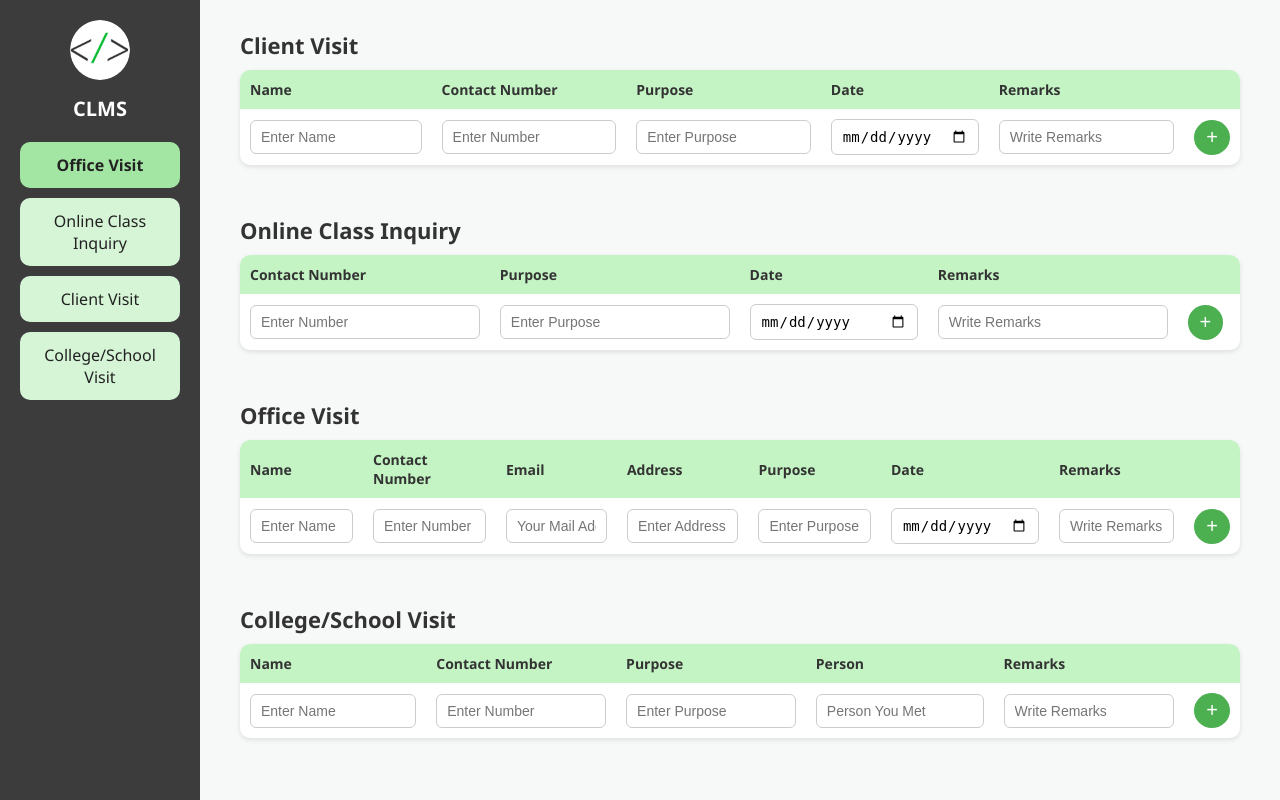
After one commit to RupSagarGautam/CLMS, a Django app: template templates/pages/staff/visit_dashboard.html in a window 1280 px wide. The commit adds this page. Run offline with Django 5.2, Linux system fonts and the light colour scheme; the template is opened without the code that fills it, so the values that code supplies are empty.

Commit message:
push code

```diff
--- /dev/null
+++ b/static/css/clms.css
@@ -0,0 +1,130 @@
+/* Reset */
+* {
+  margin: 0;
+  padding: 0;
+  box-sizing: border-box;
+}
+
+body {
+  font-family: 'Segoe UI', sans-serif;
+  background-color: #f7f9f8;
+  color: #333;
+}
+
+.container {
+  display: flex;
+  height: 100vh;
+  overflow: hidden;
+}
+
+/* Sidebar */
+.sidebar {
+  width: 200px;
+  background-color: #3c3c3c;
+  color: white;
+  padding: 20px;
+  display: flex;
+  flex-direction: column;
+  align-items: center;
+}
+
+.sidebar .logo {
+  margin-bottom: 10px;
+}
+
+.sidebar h2 {
+  font-size: 20px;
+  margin-bottom: 20px;
+  font-weight: bold;
+}
+
+.sidebar ul {
+  list-style: none;
+  width: 100%;
+  padding: 0;
+}
+
+.sidebar ul li {
+  padding: 12px;
+  background-color: #d6f5d6;
+  color: #222;
+  border-radius: 10px;
+  text-align: center;
+  margin-bottom: 10px;
+  cursor: pointer;
+  transition: background-color 0.3s ease;
+}
+
+.sidebar ul li:hover {
+  background-color: #b4eeb4;
+}
+
+.sidebar ul li.active {
+  background-color: #a3e6a3;
+  font-weight: bold;
+}
+
+/* Main Content */
+.main-content {
+  flex: 1;
+  padding: 30px 40px;
+  overflow-y: auto;
+}
+
+h3 {
+  margin-bottom: 10px;
+  font-size: 22px;
+}
+
+/* Form Section */
+section {
+  margin-bottom: 50px;
+}
+
+/* Table Styling */
+table {
+  width: 100%;
+  border-collapse: collapse;
+  margin-bottom: 20px;
+  background-color: #fff;
+  border-radius: 10px;
+  overflow: hidden;
+  box-shadow: 0 2px 5px rgba(0,0,0,0.1);
+}
+
+thead th {
+  background-color: #c4f4c4;
+  padding: 10px;
+  font-size: 14px;
+  font-weight: 600;
+  text-align: left;
+}
+
+tbody td {
+  padding: 10px;
+}
+
+input[type="text"],
+input[type="email"],
+input[type="date"] {
+  width: 100%;
+  padding: 8px 10px;
+  border: 1px solid #ccc;
+  border-radius: 6px;
+  font-size: 14px;
+}
+
+.add-btn {
+  background-color: #4CAF50;
+  color: white;
+  border: none;
+  font-size: 20px;
+  padding: 6px 12px;
+  border-radius: 50%;
+  cursor: pointer;
+  transition: background-color 0.3s ease;
+}
+
+.add-btn:hover {
+  background-color: #3ea83e;
+}
--- a/templates/pages/staff/Office_Visit.html
+++ b/templates/pages/staff/Office_Visit.html
@@ -10,7 +10,6 @@
     <div class="form-container">
         <h2 class="form-title">Office Visit</h2>
         <form action="" method="post">
-            {% csrf_token %}
             <label for="name">Name</label>
             <input type="text" id="name" name="name" placeholder="Enter full name" required>
 
@@ -24,7 +23,7 @@
             <input type="text" id="address" name="address" placeholder="Enter address" required>
 
             <label for="purpose">Purpose</label>
-            <textarea id="purpose" name="purpose" placeholder="Enter visit purpose" rows="4" required></textarea>
+            <input type="text" id="purpose" name="purpose" placeholder="Enter visit purpose" required>
 
             <label for="date">Date</label>
             <input type="date" id="date" name="date" required>
--- /dev/null
+++ b/templates/pages/staff/visit_dashboard.html
@@ -0,0 +1,158 @@
+{% load static %}
+<!DOCTYPE html>
+<html lang="en">
+<head>
+  <meta charset="UTF-8" />
+  <title>CLMS Dashboard</title>
+  <link rel="stylesheet" href="{% static 'css/clms.css' %}">
+
+
+</head>
+<body>
+  <div class="container">
+
+
+   <!-- Sidebar -->
+<div class="sidebar">
+  <div class="logo">
+    <img src="{% static 'assets/favicon.png' %}" alt="CLMS Logo" style="width: 60px; height: 60px; border-radius: 50%;">
+  </div>
+  <h2>CLMS</h2>
+  <ul>
+    <li class="active">Office Visit</li>
+    <li>Online Class Inquiry</li>
+    <li>Client Visit</li>
+    <li>College/School Visit</li>
+  </ul>
+</div>
+
+
+    <!-- Main Content -->
+    <div class="main-content">
+
+      <!-- Client Visit -->
+      <section>
+        <h3>Client Visit</h3>
+        <form method="POST" action="{% url 'add_client' %}">
+          {% csrf_token %}
+          <table>
+            <thead>
+              <tr>
+                <th>Name</th>
+                <th>Contact Number</th>
+                <th>Purpose</th>
+                <th>Date</th>
+                <th>Remarks</th>
+                <th></th>
+              </tr>
+            </thead>
+            <tbody>
+              <tr>
+                <td><input type="text" name="name" required placeholder="Enter Name"></td>
+                <td><input type="text" name="contact_number" required placeholder="Enter Number"></td>
+                <td><input type="text" name="purpose" placeholder="Enter Purpose"></td>
+                <td><input type="date" name="date"></td>
+                <td><input type="text" name="remarks" placeholder="Write Remarks"></td>
+                <td><button type="submit" class="add-btn">+</button></td>
+              </tr>
+            </tbody>
+          </table>
+        </form>
+      </section>
+
+      <!-- Online Class Inquiry -->
+      <section>
+        <h3>Online Class Inquiry</h3>
+        <form method="POST" action="{% url 'add_online' %}">
+          {% csrf_token %}
+          <table>
+            <thead>
+              <tr>
+                <th>Contact Number</th>
+                <th>Purpose</th>
+                <th>Date</th>
+                <th>Remarks</th>
+                <th></th>
+              </tr>
+            </thead>
+            <tbody>
+              <tr>
+                <td><input type="text" name="contact" required placeholder="Enter Number"></td>
+                <td><input type="text" name="interest_area" placeholder="Enter Purpose"></td>
+                <td><input type="date" name="date"></td>
+                <td><input type="text" name="remarks" placeholder="Write Remarks"></td>
+                <td><button type="submit" class="add-btn">+</button></td>
+              </tr>
+            </tbody>
+          </table>
+        </form>
+      </section>
+
+      <!-- Office Visit -->
+      <section>
+        <h3>Office Visit</h3>
+        <form method="POST" action="{% url 'add_office' %}">
+          {% csrf_token %}
+          <table>
+            <thead>
+              <tr>
+                <th>Name</th>
+                <th>Contact Number</th>
+                <th>Email</th>
+                <th>Address</th>
+                <th>Purpose</th>
+                <th>Date</th>
+                <th>Remarks</th>
+                <th></th>
+              </tr>
+            </thead>
+            <tbody>
+              <tr>
+                <td><input type="text" name="name" placeholder="Enter Name"></td>
+                <td><input type="text" name="contact" placeholder="Enter Number"></td>
+                <td><input type="email" name="email" placeholder="Your Mail Address"></td>
+                <td><input type="text" name="address" placeholder="Enter Address"></td>
+                <td><input type="text" name="purpose" placeholder="Enter Purpose"></td>
+                <td><input type="date" name="date"></td>
+                <td><input type="text" name="remarks" placeholder="Write Remarks"></td>
+                <td><button type="submit" class="add-btn">+</button></td>
+              </tr>
+            </tbody>
+          </table>
+        </form>
+      </section>
+
+      <!-- College/School Visit -->
+      <section>
+        <h3>College/School Visit</h3>
+        <form method="POST" action="{% url 'add_college' %}">
+          {% csrf_token %}
+          <table>
+            <thead>
+              <tr>
+                <th>Name</th>
+                <th>Contact Number</th>
+                <th>Purpose</th>
+                <th>Person</th>
+                <th>Remarks</th>
+                <th></th>
+              </tr>
+            </thead>
+            <tbody>
+              <tr>
+                <td><input type="text" name="name" placeholder="Enter Name"></td>
+                <td><input type="text" name="contact" placeholder="Enter Number"></td>
+                <td><input type="text" name="purpose" placeholder="Enter Purpose"></td>
+                <td><input type="text" name="person" placeholder="Person You Met"></td>
+                <td><input type="text" name="remarks" placeholder="Write Remarks"></td>
+                <td><button type="submit" class="add-btn">+</button></td>
+              </tr>
+            </tbody>
+          </table>
+        </form>
+      </section>
+
+    </div>
+  </div>
+</body>
+</html>
```
Also changed, not shown: cms/urls.py (+4 -3 lines), staff/models.py (+22 -7 lines), staff/urls.py (added, +19 -0 lines), staff/views.py (+94 -22 lines), static/css/ClientVisit.css (+148 -0 lines), templates/pages/staff/Client_Visit.html (+85 -0 lines), db.sqlite3, staff/migrations/0001_initial.py, staff/migrations/0002_rename_contact_clientvisit_contact_number_and_more.py (added), 1 other file.
